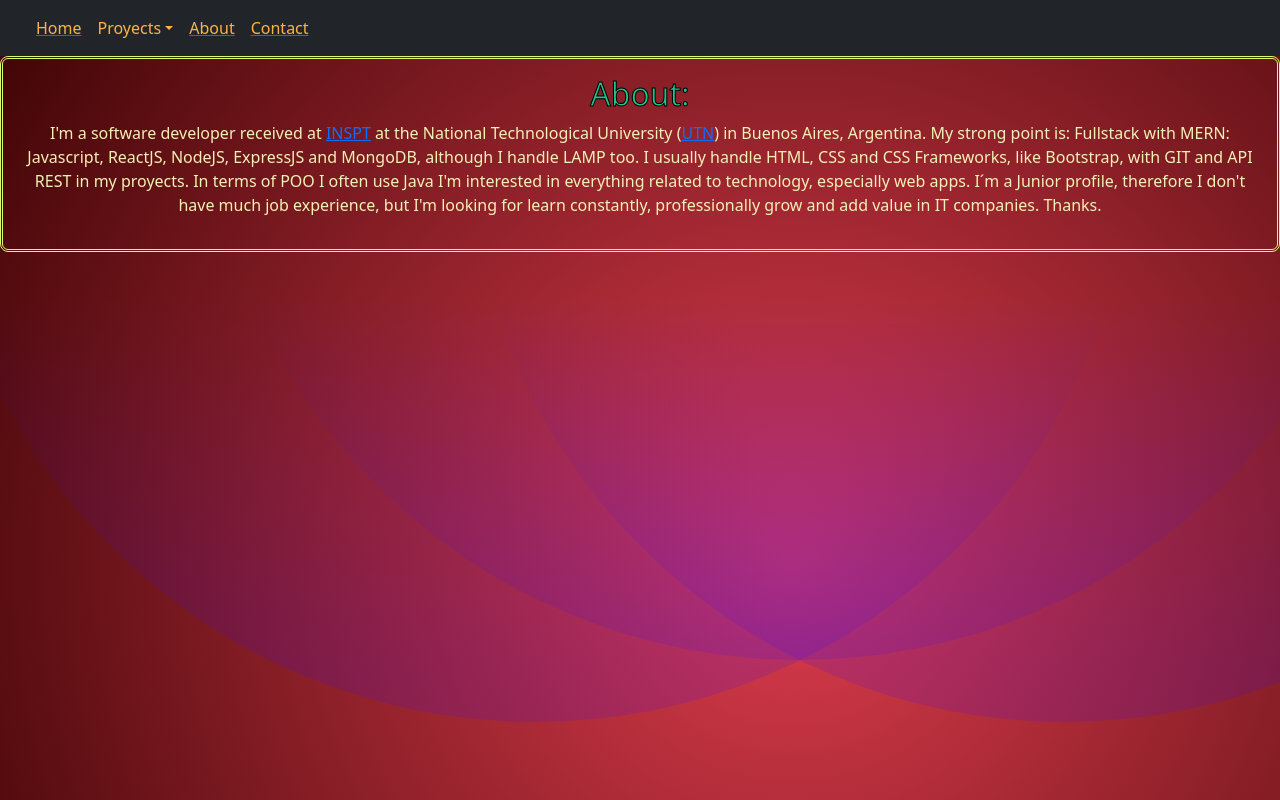
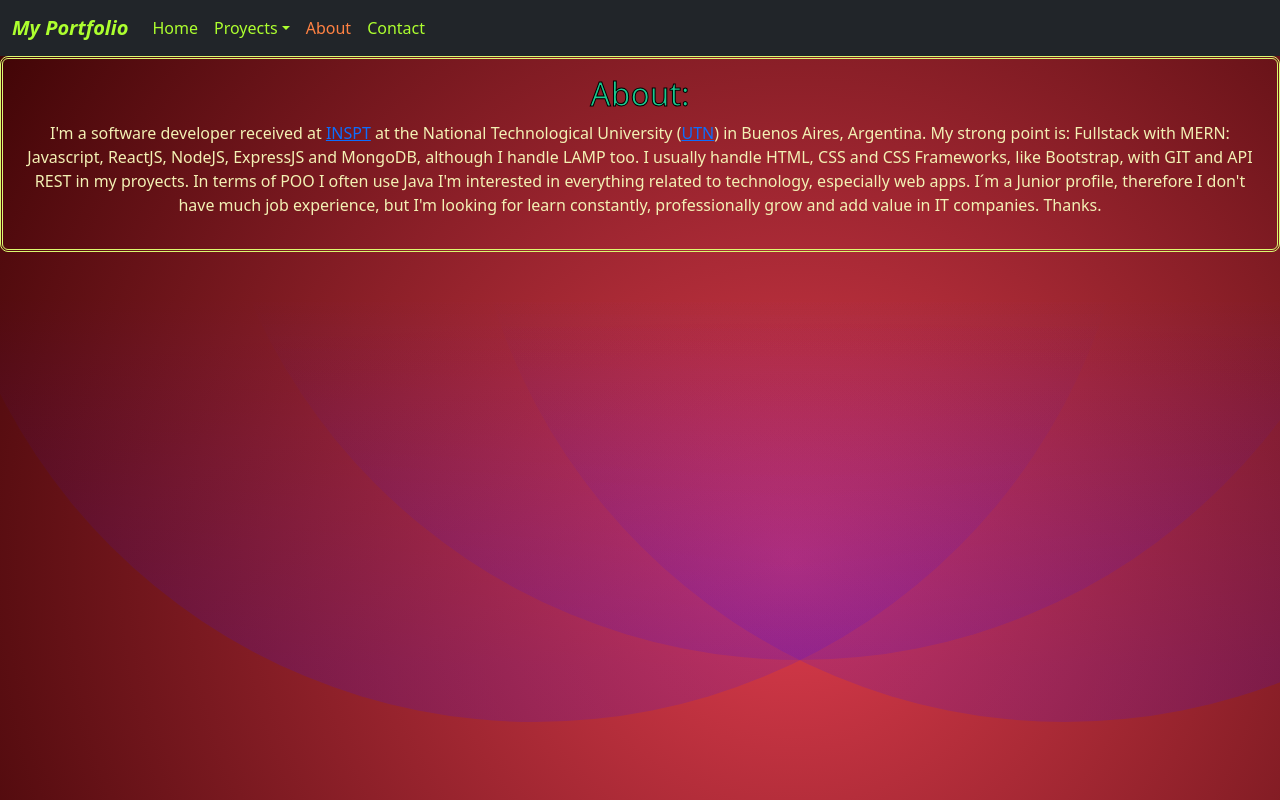
Before and after one commit to betoayza/portfolio, a React (Vite) app: page /#/about in a window 1280 px wide. Built offline with nearby package versions, Linux system fonts and the light colour scheme.

Commit message:
UI/UX updated

```diff
--- a/src/components/container/NavBar.jsx
+++ b/src/components/container/NavBar.jsx
@@ -1,14 +1,37 @@
 import React from "react";
-import "bootstrap-icons/font/bootstrap-icons.css";
 import { NavLink } from "react-router-dom";
+
+const inactiveStyle = {
+  textDecoration: "none",
+  color: "#adff2f",
+};
+
+const activeStyle = {
+  textDecoration: "none",
+  color: "#ff8243",
+};
+
+const siteStyle = {
+  color: "#7df9ff",
+  fontStyle: "italic",
+  fontWeight: "bold",
+};
+
+let activeClassName = "pastelOrange";
 
 export const NavBar = () => {
   return (
     <nav className="navbar navbar-expand-lg navbar-dark bg-dark">
       <div className="container-fluid">
-        <a className="navbar-brand" href="#">
-          {/* <img src={""} style={{ width: 50, height: 50 }} alt="Logo" /> */}
-        </a>
+        <NavLink
+          to="/"
+          style={({ isActive }) => (isActive ? activeStyle : inactiveStyle)}
+          className={"navbar-brand"}
+        >
+          <span style={{ fontWeight: "bold", fontStyle: "italic" }}>
+            My Portfolio
+          </span>
+        </NavLink>
         <button
           className="navbar-toggler"
           type="button"
@@ -23,197 +46,207 @@ export const NavBar = () => {
         <div className="collapse navbar-collapse" id="navbarSupportedContent">
           <ul className="navbar-nav me-auto mb-2 mb-lg-0">
             <li className="nav-item">
-              <NavLink to={`/`}>
-                {({ isActive }) => (
-                  <a
-                    className={
-                      isActive
-                        ? "nav-link pastelOrange"
-                        : "nav-link pastelOrange"
+              <NavLink
+                to={`/`}
+                className={"greenYellow nav-link"}
+                style={({ isActive }) =>
+                  isActive ? activeStyle : inactiveStyle
                 }
               >
                 Home
-                  </a>
-                )}
               </NavLink>
             </li>
             <li className="nav-item dropdown">
-              <a
-                className="nav-link dropdown-toggle pastelOrange"
-                href="#"
-                role="button"
-                data-bs-toggle="dropdown"
-                aria-expanded="false"
+              <NavLink
+                to="#"
+                className={`nav-link dropdown-toggle ${(isActive) => {
+                  isActive && activeClassName;
+                }}`}
+                style={inactiveStyle}
+                data-bs-toggle="dropdown" // importante
               >
                 Proyects
-              </a>
-              <ul className="dropdown-menu dropdown-menu-dark">
+              </NavLink>
+
+              <ul
+                className="dropdown-menu dropdown-menu-dark dropdown-menu-right text-center"
+                aria-labelledby="navbarDropdown"
+              >
                 <li>
-                  <a
-                    className="dropdown-item greenYellow"
-                    href="https://betoayza.github.io/shopping-cart-siete-oro-frontend/"
+                  <NavLink
+                    to="https://betoayza.github.io/shopping-cart-siete-oro-frontend/"
+                    className={"dropdown-item nav-link"}
+                    style={siteStyle}
                   >
                     Siete de Oro E-commerce
-                  </a>
+                  </NavLink>
                 </li>
                 <li>
-                  <a
-                    className="dropdown-item greenYellow"
-                    href="https://betoayza.github.io/car-workshop-frontend/"
+                  <NavLink
+                    to="https://betoayza.github.io/car-workshop-frontend/"
+                    className={"dropdown-item nav-link"}
+                    style={siteStyle}
                   >
                     Super Car Workshop
-                  </a>
+                  </NavLink>
                 </li>
                 <li>
-                  <a
-                    className="dropdown-item greenYellow"
-                    href="https://betoayza.github.io/countries-cities/"
+                  <NavLink
+                    to="https://betoayza.github.io/countries-cities/"
+                    className={"dropdown-item nav-link"}
+                    style={siteStyle}
                   >
                     Countries Cities
-                  </a>
+                  </NavLink>
                 </li>
                 <li>
-                  <a
-                    className="dropdown-item greenYellow"
-                    href="https://betoayza.github.io/drum-machine/"
+                  <NavLink
+                    to="https://betoayza.github.io/drum-machine/"
+                    className={"dropdown-item nav-link"}
+                    style={siteStyle}
                   >
                     Drum Machine
-                  </a>
+                  </NavLink>
                 </li>
                 <li>
-                  <a
-                    className="dropdown-item greenYellow"
-                    href="https://betoayza.github.io/song-finder/"
+                  <NavLink
+                    to="https://betoayza.github.io/song-finder/"
+                    className={"dropdown-item nav-link"}
+                    style={siteStyle}
                   >
                     Song Finder
-                  </a>
+                  </NavLink>
                 </li>
                 <li>
-                  <a
-                    className="dropdown-item greenYellow"
-                    href="https://betoayza.github.io/markdown-previewer/"
+                  <NavLink
+                    to="https://betoayza.github.io/markdown-previewer/"
+                    className={"dropdown-item nav-link"}
+                    style={siteStyle}
                   >
                     Markdown Previewer
-                  </a>
+                  </NavLink>
                 </li>
                 <li>
-                  <a
-                    className="dropdown-item greenYellow"
-                    href="https://betoayza.github.io/random-quote-machine/"
+                  <NavLink
+                    to="https://betoayza.github.io/random-quote-machine/"
+                    className={"dropdown-item nav-link"}
+                    style={siteStyle}
                   >
-                    Random Quote Machine
-                  </a>
+                    Random Quotes
+                  </NavLink>
                 </li>
                 <li>
-                  <a
-                    className="dropdown-item greenYellow"
-                    href="https://betoayza.github.io/dog-finder-2/"
+                  <NavLink
+                    to="https://betoayza.github.io/dog-finder-2/"
+                    className={"dropdown-item nav-link"}
+                    style={siteStyle}
                   >
                     Dog Finder
-                  </a>
+                  </NavLink>
                 </li>
                 <li>
-                  <a
-                    className="dropdown-item greenYellow"
-                    href="https://betoayza.github.io/pokedex/"
+                  <NavLink
+                    to="https://betoayza.github.io/pokedex/"
+                    className={"dropdown-item nav-link"}
+                    style={siteStyle}
                   >
                     Pokedex ES
-                  </a>
+                  </NavLink>
                 </li>
                 <li>
-                  <a
-                    className="dropdown-item greenYellow"
-                    href="https://betoayza.github.io/music-band/"
+                  <NavLink
+                    to="https://betoayza.github.io/music-band/"
+                    className={"dropdown-item nav-link"}
+                    style={siteStyle}
                   >
                     Music Band
-                  </a>
+                  </NavLink>
                 </li>
                 <li>
-                  <a
-                    className="dropdown-item greenYellow"
-                    href="https://betoayza.github.io/js-calculator/"
+                  <NavLink
+                    to="https://betoayza.github.io/js-calculator/"
+                    className={"dropdown-item nav-link"}
+                    style={siteStyle}
                   >
-                    JS Calculator
-                  </a>
+                    JS Calcultator
+                  </NavLink>
                 </li>
                 <li>
-                  <a
-                    className="dropdown-item greenYellow"
-                    href="https://betoayza.github.io/to-do-list/"
+                  <NavLink
+                    to="https://betoayza.github.io/to-do-list/"
+                    className={"dropdown-item nav-link"}
+                    style={siteStyle}
                   >
                     To Do List
-                  </a>
+                  </NavLink>
                 </li>
                 <li>
-                  <a
-                    className="dropdown-item greenYellow"
-                    href="https://betoayza.github.io/notes/"
+                  <NavLink
+                    to="https://betoayza.github.io/notes/"
+                    className={"dropdown-item nav-link"}
+                    style={siteStyle}
                   >
                     Notes
-                  </a>
+                  </NavLink>
                 </li>
                 <li>
-                  <a
-                    className="dropdown-item greenYellow"
-                    href="https://betoayza.github.io/contacts-list/"
+                  <NavLink
+                    to="https://betoayza.github.io/contacts-list/"
+                    className={"dropdown-item nav-link"}
+                    style={siteStyle}
                   >
                     Contacts List
-                  </a>
+                  </NavLink>
                 </li>
                 <li>
-                  <a
-                    className="dropdown-item greenYellow"
-                    href="https://betoayza.github.io/tasks-manager/"
+                  <NavLink
+                    to="https://betoayza.github.io/tasks-manager/"
+                    className={"dropdown-item nav-link"}
+                    style={siteStyle}
                   >
                     Tasks Manager
-                  </a>
+                  </NavLink>
                 </li>
                 <li>
-                  <a
-                    className="dropdown-item greenYellow"
-                    href="https://betoayza.github.io/netflix-clone/"
+                  <NavLink
+                    to="https://betoayza.github.io/netflix-clone/"
+                    className={"dropdown-item nav-link"}
+                    style={siteStyle}
                   >
                     Netflix Clone
-                  </a>
+                  </NavLink>
                 </li>
                 <li>
-                  <a
-                    className="dropdown-item greenYellow"
-                    href="https://betoayza.github.io/weather-app/"
+                  <NavLink
+                    to="https://betoayza.github.io/weather-app/"
+                    className={"dropdown-item nav-link"}
+                    style={siteStyle}
                   >
                     Weather App
-                  </a>
+                  </NavLink>
                 </li>
               </ul>
             </li>
             <li className="nav-item">
-              <NavLink to={`/about`}>
-                {({ isActive }) => (
-                  <a
-                    className={
-                      isActive
-                        ? "nav-link pastelOrange"
-                        : "nav-link pastelOrange"
+              <NavLink
+                to={`/about`}
+                className={"nav-link"}
+                style={({ isActive }) =>
+                  isActive ? activeStyle : inactiveStyle
                 }
               >
                 About
-                  </a>
-                )}
               </NavLink>
             </li>
             <li className="nav-item">
-              <NavLink to={`/contact`}>
-                {({ isActive }) => (
-                  <a
-                    className={
-                      isActive
-                        ? "nav-link pastelOrange"
-                        : "nav-link pastelOrange"
+              <NavLink
+                to={`/contact`}
+                className={"nav-link"}
+                style={({ isActive }) =>
+                  isActive ? activeStyle : inactiveStyle
                 }
               >
                 Contact
-                  </a>
-                )}
               </NavLink>
             </li>
           </ul>
--- a/src/main.jsx
+++ b/src/main.jsx
@@ -3,6 +3,8 @@ import ReactDOM from 'react-dom/client'
 import App from './App'
 import './index.css'
 import { HashRouter } from "react-router-dom";
+import "bootstrap-icons/font/bootstrap-icons.css";
+
 
 ReactDOM.createRoot(document.getElementById('root')).render(
   <HashRouter basename="/">
```
Also changed, not shown: src/components/container/NavBarSocial.jsx (+11 -11 lines), 1 other file (tests, documents, lock files or other folders). Lines whose indentation alone changed are shown as unchanged.
